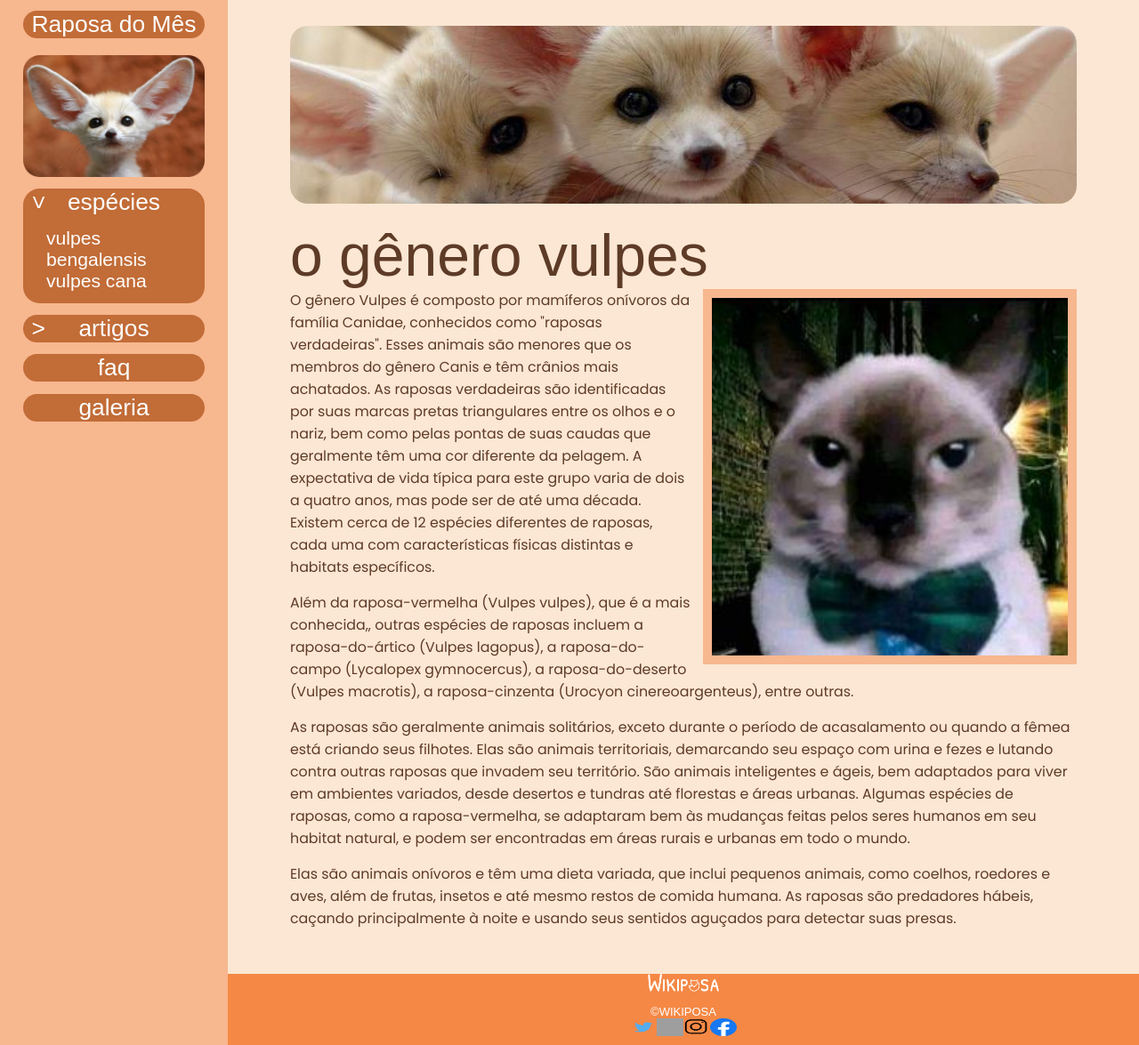
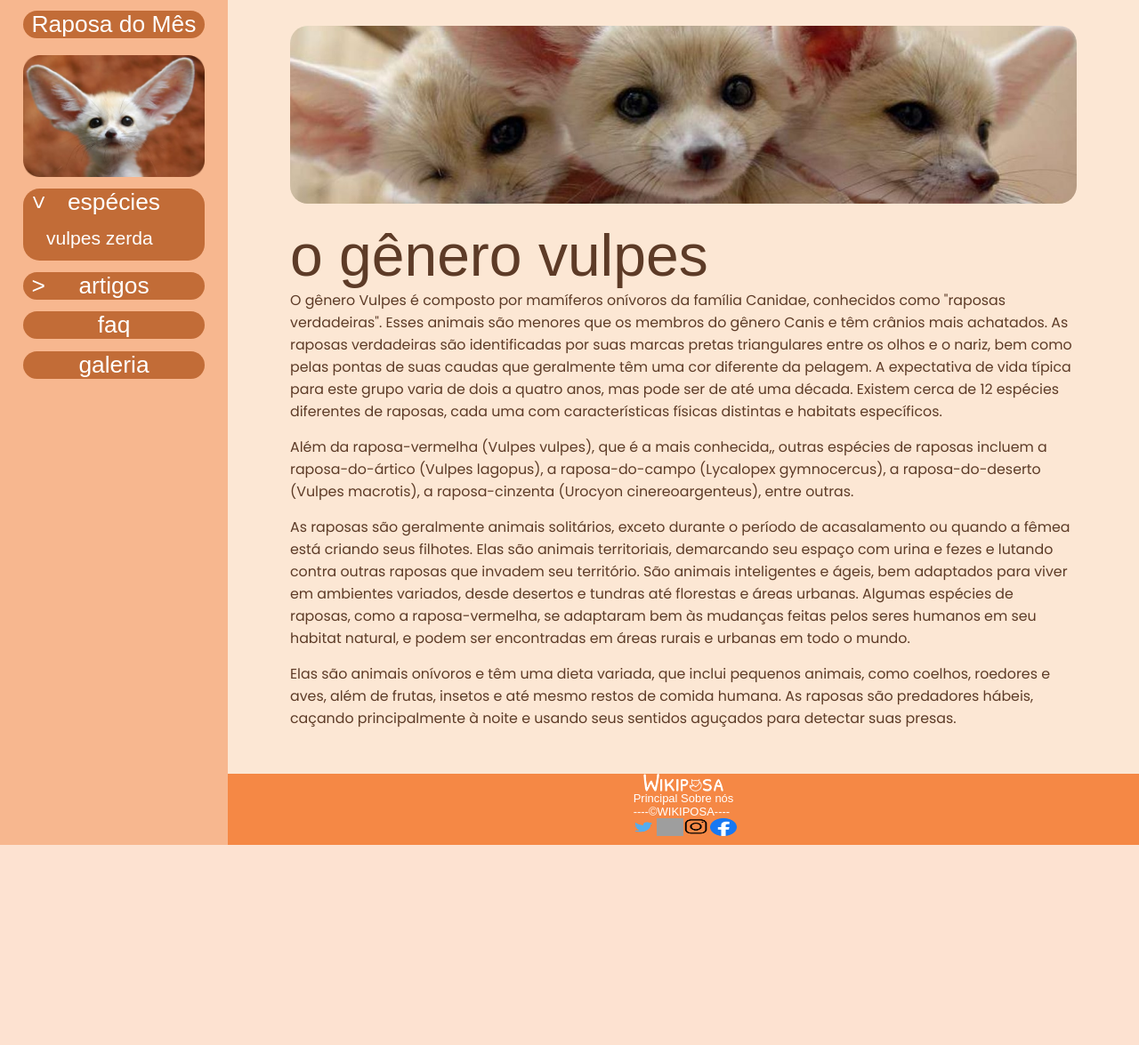
Before and after one commit to pedrOfsilveira/trabalho2-pwf, a PHP site: page / in a window 1280 px wide, after a click on "espécies". Shown: the part 81-1256 px from the top of the page at 89% size. After the commit the page ends 1031 px from the top, so only its background shows below. Run offline with PHP 8.4, Linux system fonts and the light colour scheme; some web fonts are replaced; grey boxes are pictures that could not be loaded.

Commit message:
Co-authored-by: Lua <Arylkko@users.noreply.github.com> Co-authored-by: neto <3 <joaorobertoneto@users.noreply.github.com> Co-authored-by: Graxyzr <Graxyzr@users.noreply.github.com>

```diff
--- a/css/style.css
+++ b/css/style.css
@@ -111,11 +111,15 @@ footer {
   float: right;
   background-color:#f7b78f;
   padding: 10px;
+  min-width: 100px;
+  min-height: 100px;
+  width: 25%;
+  height: auto;
 }
 
 .thumb{
-  width: 400px;
-  height: auto;
+  width: 100%;
+  height: 100%;
 }
 
 /* botões */
@@ -195,7 +199,6 @@ input[type='checkbox'] {
   flex-direction: column;
   align-items: center;
   width: auto;
-  justify-content:end;
 }
 
 .icons {
@@ -216,6 +219,7 @@ input[type='checkbox'] {
   nav {
     display: grid;
     width: 100%;
+    height: 100%;
     margin: 0;
     grid-template-columns: 1fr 1fr 1fr 1fr 1fr;
     grid-template-rows: 1fr;
@@ -223,33 +227,49 @@ input[type='checkbox'] {
       'raposa-mes especie artigo faq galeria';
   }
 
+  nav .botao {
+    margin: 0;
+    border-radius: 0;
+    height: 2.6rem;
+  }
   #botao_raposa {
     grid-area: raposa-mes;
-    width: 100%;
   }
   #botao_especie {
     grid-area: especie;
-    width: 100%;
   }
   #botao_artigo {
     grid-area: artigo;
-    width: 100%;
   }
   #botao_faq {
     grid-area: faq;
-    width: 100%;
   }
   #botao_galeria {
     grid-area: galeria;
-    width: 100%;
+  }
+  .lbl-botao {
+    border-radius: 0;
+    margin: 0;
+  }
+
+  .menu_botao {
+    margin: 0;
   }
 
   .lbl-botao::before {
     content: ">";
     position: relative;
   }
+
+  .conteudo_interior {
+    border-radius: 0;
+  }
   .raposa_mes {
     display: none;
+  }
+
+  aside {
+    background-color: #fce7d4;
   }
 
   .fenecos_main {
--- a/index.html
+++ b/index.html
@@ -30,7 +30,9 @@
           <label for="especies" class="lbl-botao">espécies </label>
           <div class="fundo_botao">
             <div class="conteudo_interior">
-              <p> vulpes bengalensis vulpes cana </p>
+              <a href="https://www.google.com/search?q=tighnari+rule34&ei=l2VnZKmMC_-g5OUPivq1uAM&ved=0ahUKEwjps5ivq4H_AhV_ELkGHQp9DTcQ4dUDCA8&uact=5&oq=alhaitham+rule34&gs_lcp=Cgxnd3Mtd2l6LXNlcnAQA0oECEEYAVDGDFj1dWD0dmgCcAB4AIABhAKIAeUGkgEFMC4xLjOYAQCgAQHAAQE&sclient=gws-wiz-serp">
+                <p> vulpes zerda </p>
+              </a>
             </div>
           </div>
         </div>
@@ -55,9 +57,9 @@
       <div class="conteudo">
         <img class="fenecos_main" alt="três" src="img/fenecos.jpg">
         <h1>o gênero vulpes</h1>
-        <div class="thumb_r">
+        <!--<div class="thumb_r">
           <img class= "thumb" alt="foto minha de agora" src="img/gatochique.png">
-        </div>
+        </div> -->
         <p>O gênero Vulpes é composto por mamíferos onívoros da família Canidae, conhecidos como "raposas verdadeiras".
           Esses animais são menores que os membros do gênero Canis e têm crânios mais achatados. As raposas verdadeiras
           são identificadas por suas marcas pretas triangulares entre os olhos e o nariz, bem como pelas pontas de suas
@@ -86,10 +88,11 @@
     <footer>
       <div class="footer_centro">
         <div class="rodalogo">
-        <img src="img/logo.png" alt="logo rodapé" width="80" height="20"> <br>
+        <img src="img/logo.png" alt="logo rodapé" width="90" height="20">
         </div>
       <div class="textoroda">
-        ©WIKIPOSA
+           Principal   Sobre nós <br>
+            ----©WIKIPOSA----
       </div>
         <div class="icons">
           <img class="icones" src="img/twitter.png" alt="twitter" width="30" height="20">
```
